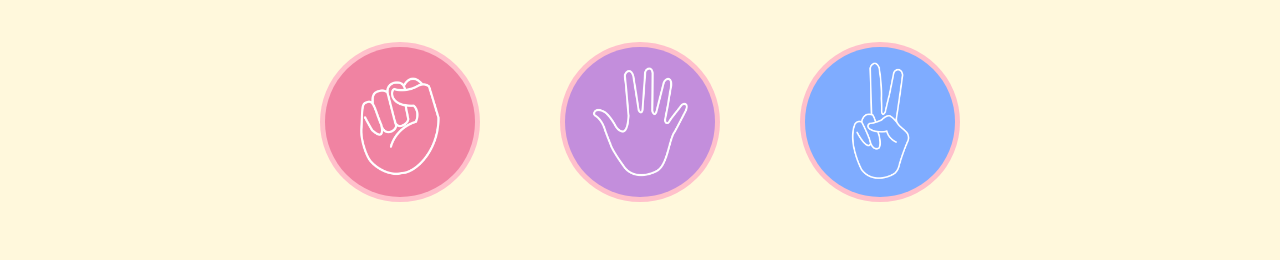
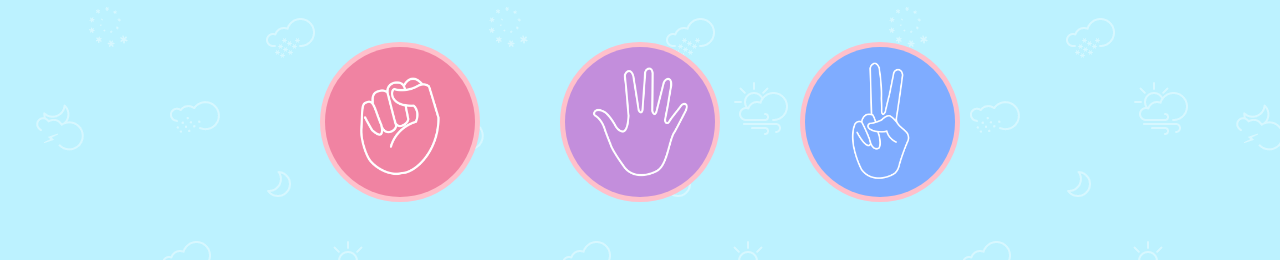
Before and after one commit to TharunChamakuri/rock-paper-scissors, a plain HTML site: page index.html in a window 1280 px wide. Shown: the part 83-343 px from the top of the page. Drawn offline with Linux system fonts and the light colour scheme.

Commit message:
Update style.css

```diff
--- a/style.css
+++ b/style.css
@@ -3,7 +3,7 @@
     margin:0px;
 }
 body {
-    background-color:cornsilk;
+    background-image:url("background.png");
 }
 h1 {
     text-align:center;
@@ -67,7 +67,6 @@ img {
 }
 #reset {
     background-color:dodgerblue;
-    background-color:;
     display:inline;
     padding:15px;
     font-size:20px;
```
